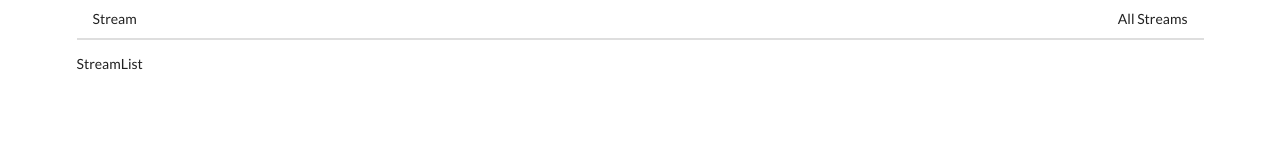
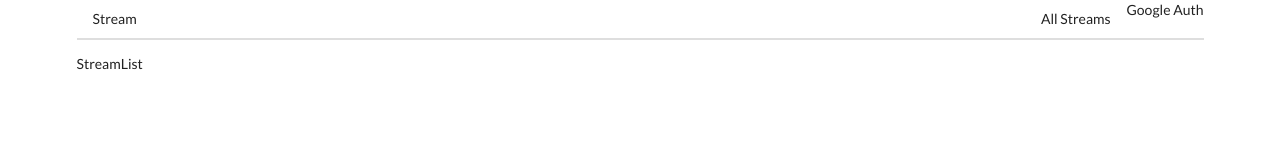
Before and after one commit to SolJCam/react-twitch-clone, a React (Create React App) app: page / in a window 1280 px wide. Shown: the top 160 px of the page. Built offline with nearby package versions, Linux system fonts and the light colour scheme.

Commit message:
setting up Google OAuth. Created a GoogleAuth component with basic scaffolding

```diff
--- a/public/index.html
+++ b/public/index.html
@@ -10,6 +10,7 @@
       name="description"
       content="Web site created using create-react-app"
     />
+    <script src="https://apis.google.com/js/api.js"></script>
     <link rel="apple-touch-icon" href="%PUBLIC_URL%/logo192.png" />
     <!--
       manifest.json provides metadata used when your web app is installed on a
--- /dev/null
+++ b/src/components/GoogleAuth.js
@@ -0,0 +1,11 @@
+import React from "react";
+
+class GoogleAuth extends React.Component {
+    render() {
+        return(
+            <div>Google Auth</div>
+        );
+    };
+};
+
+export default GoogleAuth;
--- a/src/components/Header.js
+++ b/src/components/Header.js
@@ -1,5 +1,6 @@
 import React from 'react';
 import { Link } from 'react-router-dom';
+import GoogleAuth from './GoogleAuth';
 
 const Header = () => {
     return(
@@ -11,6 +12,7 @@ const Header = () => {
                 <Link to="/" className="item">
                     All Streams
                 </Link>
+                <GoogleAuth />
             </div>
         </div>
     );
```
